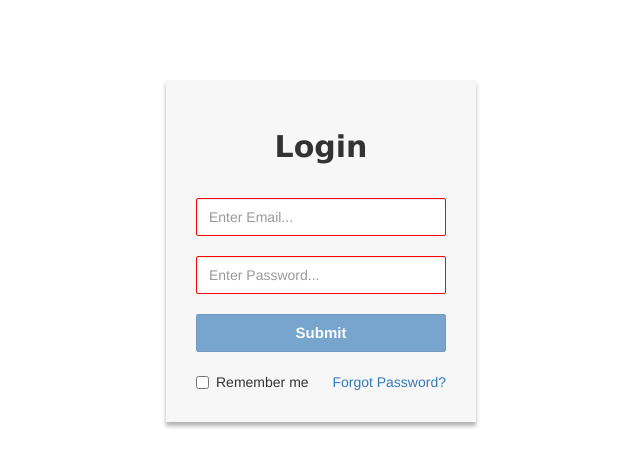
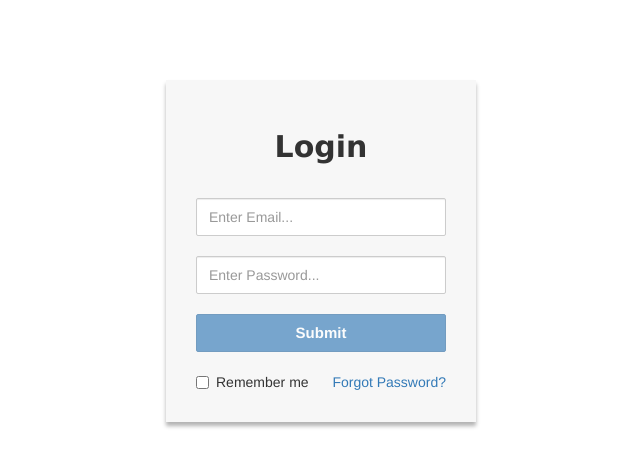
Before and after one commit to mahammasood1/react-login-component, a React (Create React App) app in the folder custom-login-component/: page / in a window 1280 px wide. Shown: the top 466 px of the page, without its empty margins (319-959 px from the left). Built offline with nearby package versions, Linux system fonts and the light colour scheme.

Commit message:
validation complete

```diff
--- a/custom-login-component/src/components/LoginForm.js
+++ b/custom-login-component/src/components/LoginForm.js
@@ -1,15 +1,6 @@
 import React from 'react';
 import './base.css';
 import './custom.css';
-
-function validate(email, password) {
-    // true means invalid, so our conditions got reversed
-    const emailRegex = /^(([^<>()\[\]\.,;:\s@\"]+(\.[^<>()\[\]\.,;:\s@\"]+)*)|(\".+\"))@(([^<>()[\]\.,;:\s@\"]+\.)+[^<>()[\]\.,;:\s@\"]{2,})$/i;
-    return {
-        email: email.length === 0,
-        password: password.length === 0
-    };
-}
 
 class LoginForm extends React.Component {
 
@@ -50,12 +41,20 @@ class LoginForm extends React.Component {
 
     emailValidation = () => {
         const emailRegex = /^(([^<>()\[\]\.,;:\s@\"]+(\.[^<>()\[\]\.,;:\s@\"]+)*)|(\".+\"))@(([^<>()[\]\.,;:\s@\"]+\.)+[^<>()[\]\.,;:\s@\"]{2,})$/i;
-        return emailRegex.test(this.state.email);
+        const result = emailRegex.test(this.state.email);
+        if (this.state.touched.email){
+            return result ? "" : "error-email"
+        }
+        else return;
     }
 
     passValidation = () => {
         const passwordRegex = /^[a-zA-Z0-9_@!#()]{8,}/;
-        return passwordRegex.test(this.state.password);
+        const result = passwordRegex.test(this.state.password);
+        if (this.state.touched.password){
+            return result ? "" : "error-pass";
+        }
+        else return;
     }
 
     handleBlur = (field) => (evt) => {
@@ -66,23 +65,6 @@ class LoginForm extends React.Component {
 
     render() {
         const buttonDisabled = this.inputValidation() ? "" : "disabled";
-        const errors = validate(this.state.email, this.state.password);
-
-        const shouldMarkError = field => {
-          //const hasError = errors[field];
-            const shouldShow = this.state.touched[field];
-            console.log(shouldShow)
-            if (field === "email"){
-            return this.emailValidation() ? false : true
-            }
-            else if (field === "password"){
-            return this.passValidation() ? false : true
-            }
-
-          //return hasError ? shouldShow : false;
-        };
-
-
 
         return (
             <div class={`login-form ${this.props.classes.container} `} >
@@ -91,7 +73,7 @@ class LoginForm extends React.Component {
                     {this.props.fields.fields.map(field =>(
                         <div class="form-group">
                             <input
-                                class={`form-control ${this.props.classes.input} ${shouldMarkError(field.name) ? `error-${field.name}` : ""}`}
+                                class={`form-control ${this.props.classes.input} ${field.name === "email"} ? ${this.emailValidation()} : ${this.passValidation()}`}
                                 required="required"
                                 onBlur={this.handleBlur(field.name)}
                                 type={field.type}
--- a/custom-login-component/src/components/base.css
+++ b/custom-login-component/src/components/base.css
@@ -37,5 +37,5 @@ h3 {
       box-shadow: 0 2px 4px #666;
       opacity: 0.7; }
 
-      .error-email { border: 1px solid red; }
-      .error-password { border: 1px solid red; }
+      .error-email[type="email"] { border: 1px solid red; }
+      .error-pass[type="password"] { border: 1px solid red; }
```
